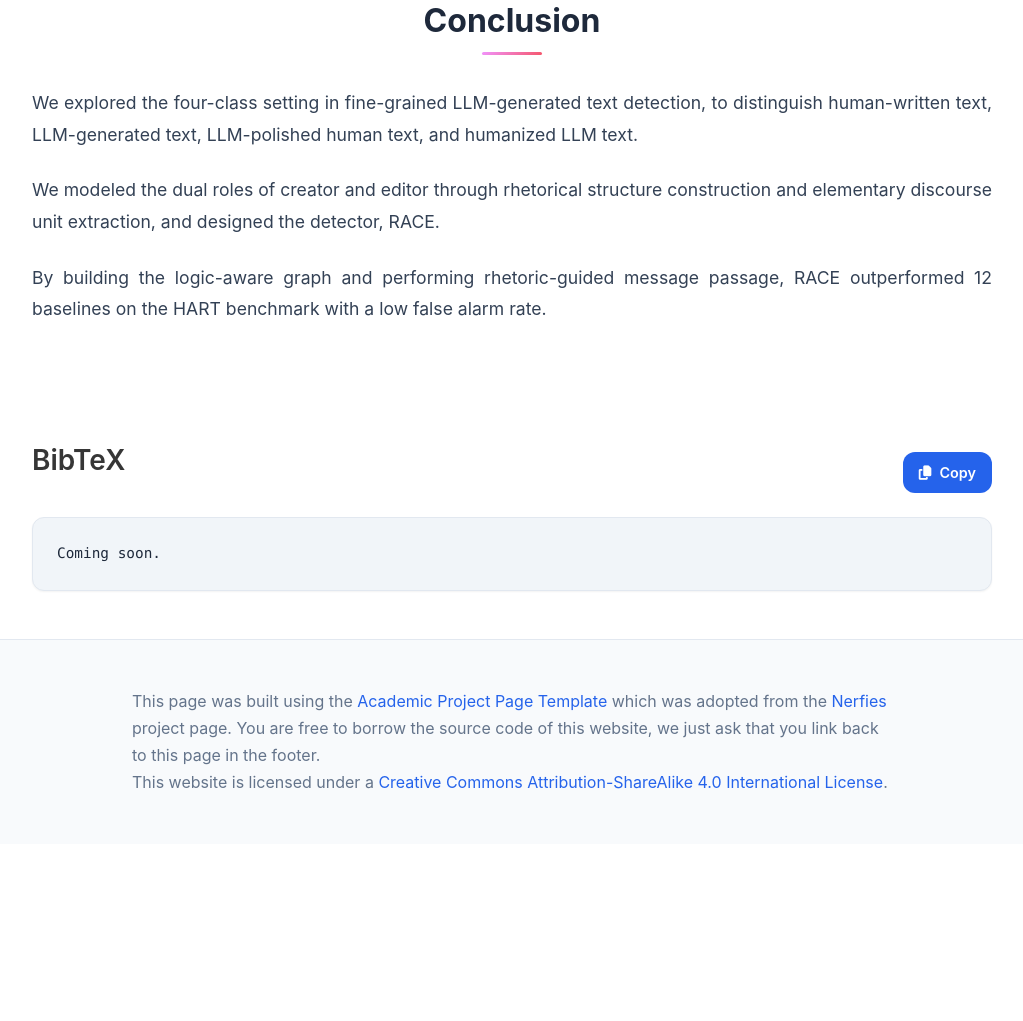
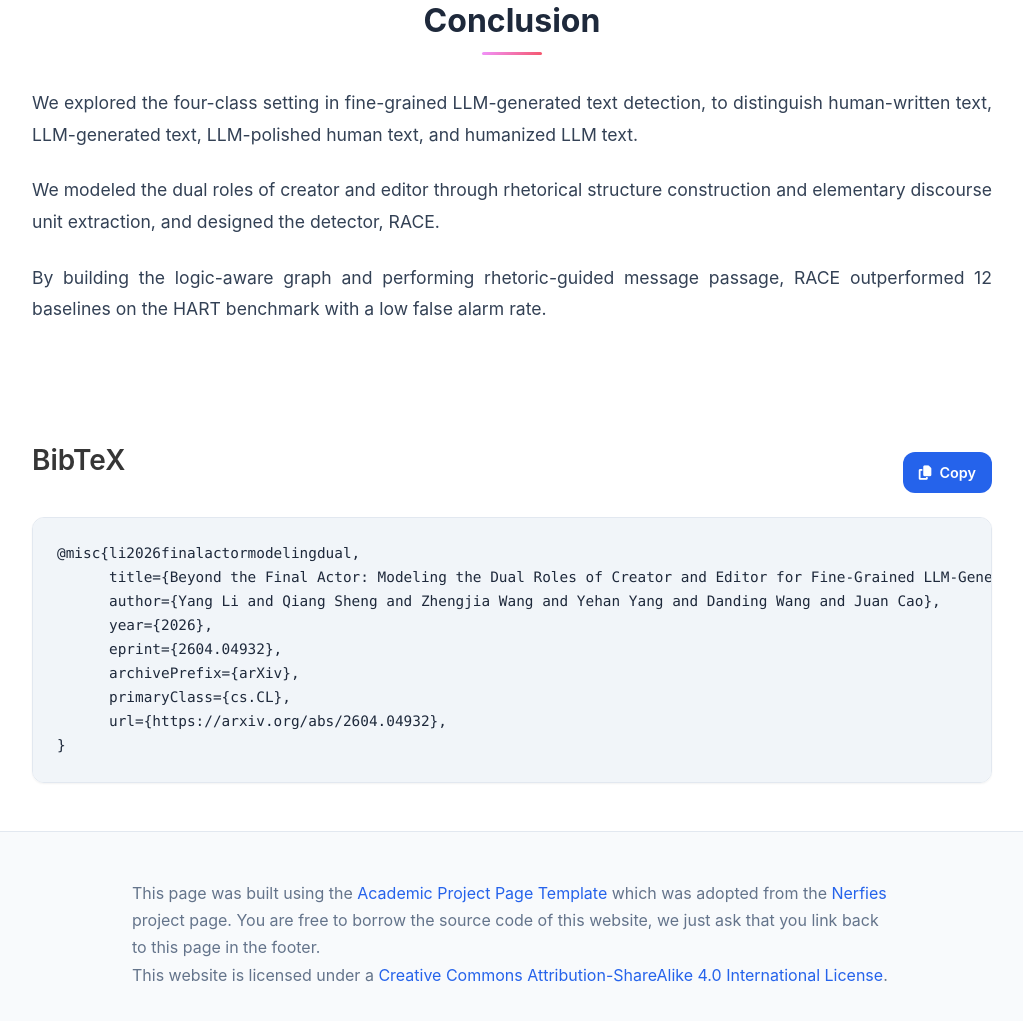
Before and after one commit to Liesy/RACE, a plain HTML site: page index.html in a window 1280 px wide. Shown: the part 4979-6000 px from the top of the page, without its empty margins (128-1151 px from the left). Before the commit the page ends 5823 px from the top, so only its background shows below. Drawn offline with Linux system fonts and the light colour scheme.

Commit message:
Update bibtex

```diff
--- a/index.html
+++ b/index.html
@@ -671,7 +671,15 @@
               <span class="copy-text">Copy</span>
             </button>
           </div>
-          <pre id="bibtex-code"><code>Coming soon.</code></pre>
+          <pre id="bibtex-code"><code>@misc{li2026finalactormodelingdual,
+      title={Beyond the Final Actor: Modeling the Dual Roles of Creator and Editor for Fine-Grained LLM-Generated Text Detection},
+      author={Yang Li and Qiang Sheng and Zhengjia Wang and Yehan Yang and Danding Wang and Juan Cao},
+      year={2026},
+      eprint={2604.04932},
+      archivePrefix={arXiv},
+      primaryClass={cs.CL},
+      url={https://arxiv.org/abs/2604.04932},
+}</code></pre>
         </div>
       </section>
     </main>
```
